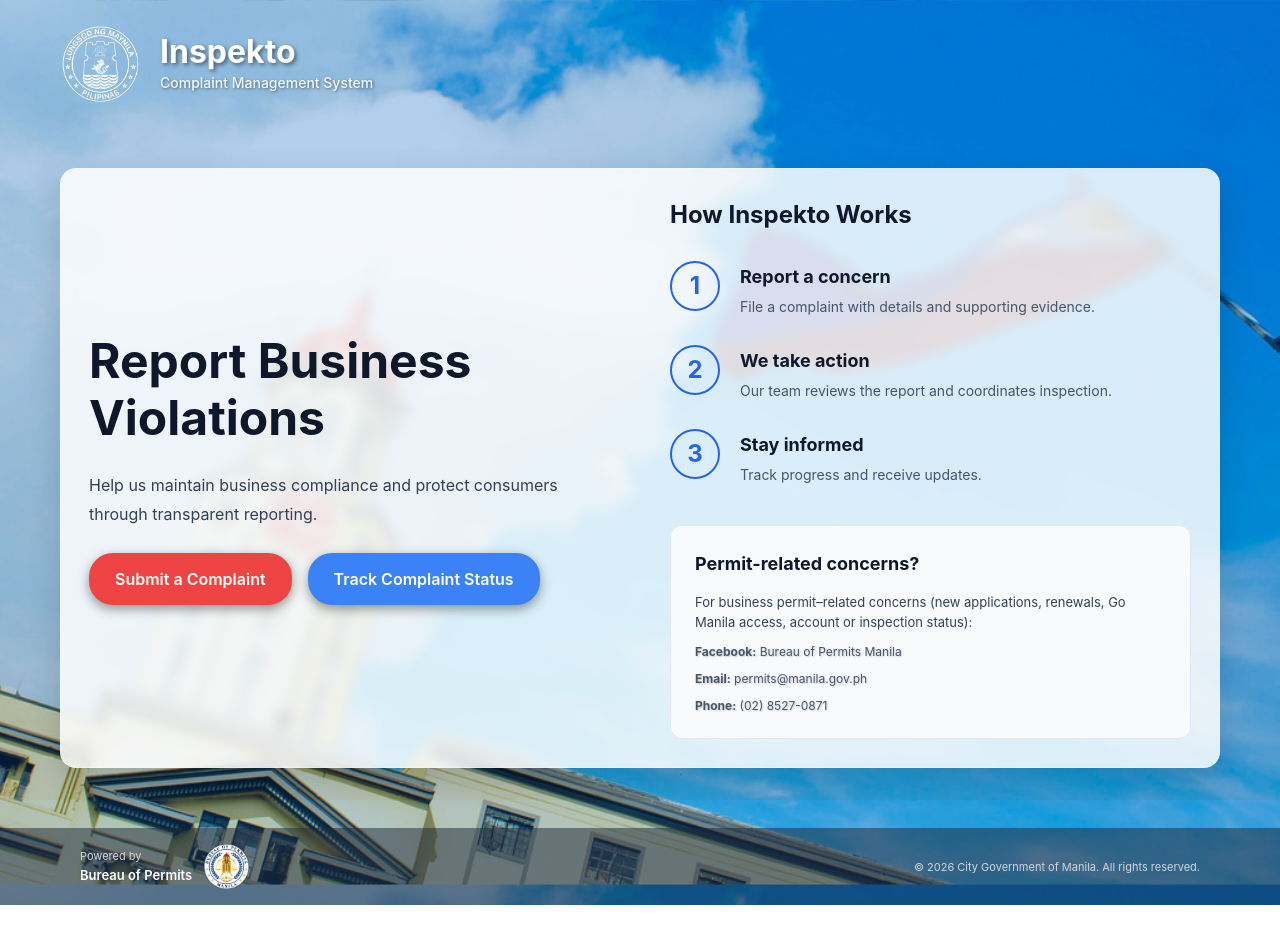
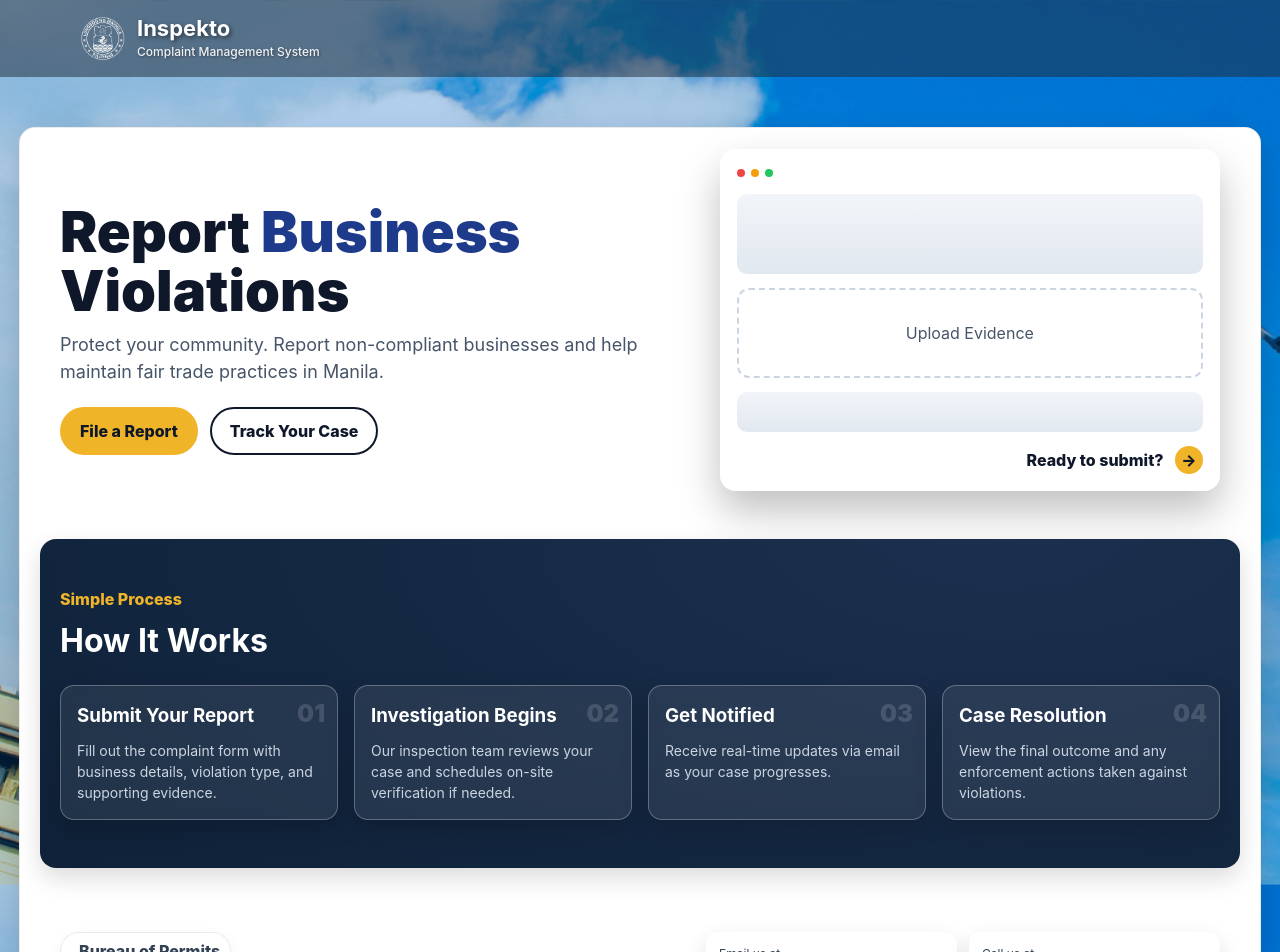
Before and after one commit to yvesjmnz/Inspektov1.1, a React (Vite) app: page / in a window 1280 px wide. Shown: the top 952 px of the page. Before the commit the page ends 905 px from the top, so only its background shows below. Built offline with nearby package versions, Linux system fonts and the light colour scheme.

Commit message:
fixing ui again

```diff
--- a/src/App.css
+++ b/src/App.css
@@ -18,6 +18,169 @@ body {
   display: flex;
   flex-direction: column;
   min-height: 100vh;
+}
+
+/* New landing UI styles */
+.home-standalone {
+  background: transparent;
+  position: relative; /* allow background container pseudo-element */
+}
+
+/* Translucent white container behind the whole main content */
+.home-standalone::before {
+  content: "";
+  position: absolute;
+  left: 50%;
+  transform: translateX(-50%);
+  top: 50px;          /* below the header */
+  bottom: 50px;       /* above the footer to match top gap */
+  width: min(1260px, calc(100% - 40px));
+  background: #ffffff;                /* solid white */
+  border: 1px solid rgba(0, 0, 0, 0.08); /* subtle neutral border */
+  border-radius: 16px;
+  box-shadow: 0 12px 30px rgba(0, 0, 0, 0.16);
+  z-index: 0;
+  pointer-events: none; /* keep content interactive */
+}
+
+/* Ensure sections render above the glass container */
+.home-standalone > section {
+  position: relative;
+  z-index: 1;
+}
+
+.hero-wrap {
+  max-width: 1200px;
+  margin: 0 auto;
+  padding: 72px 20px 48px;
+}
+
+.hero-grid {
+  display: grid;
+  grid-template-columns: 1.1fr 0.9fr;
+  gap: 48px;
+  align-items: center;
+}
+
+
+.hero-col { min-width: 0; }
+
+.hero-eyebrow {
+  display: inline-flex;
+  align-items: center;
+  gap: 8px;
+  font-weight: 700;
+  color: #6b7280;
+  background: #fff;
+  border: 1px solid rgba(15,23,42,0.08);
+  padding: 6px 10px;
+  border-radius: 9999px;
+  box-shadow: 0 6px 18px rgba(0,0,0,0.05);
+}
+.hero-eyebrow .dot { width: 8px; height: 8px; border-radius: 50%; background: #F0B429; display: inline-block; }
+
+.hero-title {
+  margin: 18px 0 10px;
+  font-size: 56px;
+  line-height: 1.05;
+  font-weight: 900;
+  color: #0f172a;
+  text-shadow: none;
+}
+.hero-title .accent { color: #1E3A8A; }
+
+.hero-sub {
+  margin: 0 0 22px;
+  color: #475569;
+  font-size: 18px;
+  text-shadow: none;
+}
+
+.hero-actions { display: flex; gap: 12px; flex-wrap: wrap; }
+.pill-btn {
+  display: inline-flex;
+  align-items: center;
+  justify-content: center;
+  height: 48px;
+  padding: 0 18px;
+  border-radius: 9999px;
+  font-weight: 800;
+  text-decoration: none;
+  border: 2px solid transparent;
+  cursor: pointer;
+}
+.pill-primary { background: #F0B429; color: #0f172a; }
+.pill-primary:hover { background: #DAA21D; }
+.pill-outline { background: transparent; color: #0f172a; border-color: #0f172a; }
+.pill-outline:hover { background: rgba(15,23,42,0.06); }
+
+.metrics { display: grid; grid-template-columns: repeat(3, minmax(0,1fr)); gap: 18px; margin-top: 24px; }
+.metric { padding-top: 18px; border-top: 1px solid rgba(15,23,42,0.08); }
+.metric-val { font-weight: 900; font-size: 22px; color: #ffffff; text-shadow: 0 1px 6px rgba(0,0,0,0.35); }
+.metric-label { color: rgba(255,255,255,0.85); font-size: 13px; text-shadow: 0 1px 6px rgba(0,0,0,0.35); }
+
+.mock-card {
+  background: #fff;
+  border: 1px solid rgba(15,23,42,0.08);
+  border-radius: 16px;
+  box-shadow: 0 12px 30px rgba(0,0,0,0.12);
+  padding: 16px;
+  width: 520px;
+  max-width: 100%;
+}
+.mock-top { height: 14px; display: flex; align-items: center; gap: 6px; }
+.b { width: 8px; height: 8px; border-radius: 50%; display: inline-block; }
+.b1 { background: #ef4444; } .b2 { background: #f59e0b; } .b3 { background: #22c55e; }
+.mock-lines { height: 80px; background: linear-gradient(180deg, #f1f5f9, #e2e8f0); border-radius: 10px; margin: 14px 0; }
+.mock-lines.small { height: 40px; }
+.mock-upload { border: 2px dashed #cbd5e1; border-radius: 12px; color: #475569; display: flex; align-items: center; justify-content: center; height: 90px; background: #fff; }
+.mock-cta { margin-top: 12px; color: #0f172a; font-weight: 800; text-align: right; }
+.mock-go { display: inline-flex; width: 28px; height: 28px; border-radius: 50%; align-items: center; justify-content: center; background: #F0B429; color: #0f172a; margin-left: 8px; }
+
+.band-dark { position: relative; background: transparent; padding: 48px 0; }
+.band-dark::before {
+  content: "";
+  position: absolute;
+  top: 0;
+  bottom: 0;
+  left: 50%;
+  transform: translateX(-50%);
+  width: min(1200px, calc(100% - 80px)); /* aligns with inner container inside white box */
+  background: radial-gradient(1200px 500px at 80% 0%, #1c2f4e, #0f2239);
+  border-radius: 16px;
+  box-shadow: 0 10px 24px rgba(0,0,0,0.14);
+  z-index: 0;
+}
+/* ensure content stays above the blue panel */
+.band-dark .band-wrap { position: relative; z-index: 1; }
+.band-wrap { max-width: 1200px; margin: 0 auto; padding: 0 20px; }
+.band-header .label { color: #F0B429; font-weight: 800; margin-bottom: 6px; }
+.band-header h2 { color: #fff; font-size: 32px; margin: 0 0 20px; }
+.step-cards { display: grid; grid-template-columns: repeat(4, minmax(0,1fr)); gap: 16px; }
+.step-card { background: rgba(255,255,255,0.06); border: 1px solid rgba(255,255,255,0.12); border-radius: 14px; padding: 16px; color: #e2e8f0; position: relative; }
+.step-num { position: absolute; top: 10px; right: 12px; color: rgba(255,255,255,0.14); font-weight: 900; font-size: 24px; }
+.step-card h3 { margin: 0 0 10px; color: #fff; }
+.step-card p { margin: 0; font-size: 14px; color: #cbd5e1; }
+
+.band-light { background: transparent; padding: 64px 0; }
+.grid-2 { display: grid; grid-template-columns: 1.1fr 0.9fr; gap: 18px; }
+.permit-left h2 { margin: 10px 0; font-size: 28px; color: #0f172a; text-shadow: none; }
+.permit-left p { color: #475569; text-shadow: none; }
+.chip { display: inline-flex; align-items: center; gap: 8px; background: rgba(255,255,255,0.85); border: 1px solid rgba(0,0,0,0.08); padding: 6px 10px; border-radius: 9999px; font-weight: 800; color: #334155; box-shadow: 0 6px 18px rgba(0,0,0,0.05); }
+.text-link { color: #0f172a; font-weight: 800; text-decoration: none; text-shadow: none; }
+.text-link:hover { text-decoration: underline; }
+
+.mini-cards { display: grid; grid-template-columns: repeat(2, minmax(0,1fr)); gap: 12px; margin-bottom: 12px; }
+.mini-card { background: rgba(255,255,255,0.85); border: 1px solid rgba(255,255,255,0.28); border-radius: 12px; padding: 12px; box-shadow: 0 8px 22px rgba(0,0,0,0.12); backdrop-filter: blur(6px); }
+.mini-title { color: #334155; font-size: 12px; }
+.mini-val { color: #0f172a; font-weight: 800; }
+.hours-card { background: #0f2239; color: #fff; border-radius: 12px; padding: 16px; box-shadow: 0 12px 26px rgba(0,0,0,0.15); }
+.hours-card .mini-title { color: #cbd5e1; }
+.hours-card .mini-val.strong { font-size: 16px; }
+
+@media (max-width: 900px) {
+  .hero-grid, .grid-2 { grid-template-columns: 1fr; }
+  .hero-title { font-size: 40px; }
 }
 
 .main-content {
@@ -318,3 +481,50 @@ body {
     gap: 24px;
   }
 }
+
+/* UI polish overrides: glass, motion, readability over photo */
+.hero-wrap { position: relative; }
+.hero-wrap::before {
+  content: "";
+  position: absolute;
+  inset: 0;
+  background: none; /* removed gray transparency overlay */
+  pointer-events: none;
+  z-index: 0;
+}
+.hero-grid { position: relative; z-index: 1; }
+
+/* Buttons micro-interactions and focus */
+.pill-btn { transition: transform .15s ease, box-shadow .2s ease, background-color .2s ease, color .2s ease; }
+.pill-btn:active { transform: translateY(1px) scale(0.99); }
+.pill-btn:focus-visible { outline: none; box-shadow: 0 0 0 3px rgba(255,255,255,0.5), 0 8px 20px rgba(0,0,0,0.25); }
+
+/* Glass cards */
+.mock-card { background: rgba(255,255,255,0.85); border: 1px solid rgba(255,255,255,0.28); backdrop-filter: blur(6px); box-shadow: 0 20px 40px rgba(0,0,0,0.25); transition: transform .2s ease, box-shadow .2s ease; }
+.mock-card:hover { transform: translateY(-2px); box-shadow: 0 26px 60px rgba(0,0,0,0.3); }
+
+.step-card { backdrop-filter: blur(6px); transition: transform .2s ease, box-shadow .2s ease, background .2s ease; background: rgba(255,255,255,0.08); border-color: rgba(255,255,255,0.28); box-shadow: 0 10px 24px rgba(0,0,0,0.18); }
+.step-card:hover { transform: translateY(-3px); background: rgba(255,255,255,0.12); box-shadow: 0 16px 36px rgba(0,0,0,0.26); }
+
+.mini-card { transition: transform .2s ease, box-shadow .2s ease; }
+.mini-card:hover { transform: translateY(-2px); box-shadow: 0 14px 30px rgba(0,0,0,0.22); }
+
+.hours-card { background: rgba(15,34,57,0.85); border: 1px solid rgba(255,255,255,0.15); backdrop-filter: blur(6px); transition: transform .2s ease, box-shadow .2s ease; }
+.hours-card:hover { transform: translateY(-2px); box-shadow: 0 16px 36px rgba(0,0,0,0.26); }
+
+/* Readability tweaks */
+.metrics .metric { border-top-color: rgba(255,255,255,0.24); }
+.text-link:focus-visible { outline: none; box-shadow: 0 0 0 3px rgba(255,255,255,0.5); border-radius: 6px; }
+
+/* Entrance animations */
+@keyframes fadeUp { from { opacity: 0; transform: translateY(10px); } to { opacity: 1; transform: translateY(0); } }
+.hero-col, .mock-card, .step-card, .mini-card, .hours-card { animation: fadeUp .5s ease both; }
+.hero-col:nth-child(1) { animation-delay: .05s; }
+.hero-col:nth-child(2) { animation-delay: .15s; }
+.step-card:nth-child(1) { animation-delay: .1s; }
+.step-card:nth-child(2) { animation-delay: .18s; }
+.step-card:nth-child(3) { animation-delay: .26s; }
+.step-card:nth-child(4) { animation-delay: .34s; }
+.mini-card:nth-child(1) { animation-delay: .12s; }
+.mini-card:nth-child(2) { animation-delay: .2s; }
+.hours-card { animation-delay: .28s; }
--- a/src/App.jsx
+++ b/src/App.jsx
@@ -100,69 +100,89 @@ function HomePage({ onOpenVerificationModal }) {
   return (
     <div className="home-container">
       <Header />
-      <main className="main-content">
-        <div className="dash-card" style={{ maxWidth: 1300, width: '100%', background: 'rgba(255,255,255,0.85)', borderRadius: 16, padding: 28, border: '1px solid rgba(255,255,255,0.2)', boxShadow: '0 12px 34px rgba(0,0,0,0.14)', backdropFilter: 'blur(6px)' }}>
-          <section className="hero-section">
-            <div className="hero-left">
-              <h2 style={{ color: '#0f172a', textShadow: 'none' }}>Report Business Violations</h2>
-              <p style={{ color: '#334155', textShadow: 'none' }}>Help us maintain business compliance and protect consumers through transparent reporting.</p>
-              <div className="hero-buttons">
-                <button
-                  onClick={handleSubmitComplaint}
-                  className="btn btn-red"
-                >
-                  Submit a Complaint
-                </button>
-                <a href="/track-complaint" className="btn btn-blue">
-                  Track Complaint Status
-                </a>
+      <main className="home-standalone">
+        <section className="hero-wrap">
+          <div className="hero-grid">
+            <div className="hero-col">
+              <h1 className="hero-title">Report <span className="accent">Business</span> Violations</h1>
+              <p className="hero-sub">Protect your community. Report non-compliant businesses and help maintain fair trade practices in Manila.</p>
+              <div className="hero-actions">
+                <button onClick={handleSubmitComplaint} className="pill-btn pill-primary">File a Report</button>
+                <a href="/track-complaint" className="pill-btn pill-outline">Track Your Case</a>
               </div>
             </div>
+            <div className="hero-col">
+              <div className="mock-card">
+                <div className="mock-top">
+                  <span className="b b1"></span><span className="b b2"></span><span className="b b3"></span>
+                </div>
+                <div className="mock-lines"></div>
+                <div className="mock-upload">Upload Evidence</div>
+                <div className="mock-lines small"></div>
+                <div className="mock-cta">Ready to submit? <span className="mock-go">→</span></div>
+              </div>
+            </div>
+          </div>
+        </section>
 
-            <div className="hero-right">
-              <div className="right-column-left">
-                <h3 className="process-title" style={{ color: '#0f172a', textShadow: 'none' }}>How Inspekto Works</h3>
-                <div className="steps-list">
-                  <div className="step-item">
-                    <div className="step-circle" style={{ borderColor: '#2563eb', color: '#2563eb' }}>1</div>
-                    <div className="step-content">
-                      <h4 className="step-title" style={{ color: '#0f172a', textShadow: 'none' }}>Report a concern</h4>
-                      <p className="step-description" style={{ color: '#475569', textShadow: 'none' }}>File a complaint with details and supporting evidence.</p>
-                    </div>
-                  </div>
-                  <div className="step-item">
-                    <div className="step-circle" style={{ borderColor: '#2563eb', color: '#2563eb' }}>2</div>
-                    <div className="step-content">
-                      <h4 className="step-title" style={{ color: '#0f172a', textShadow: 'none' }}>We take action</h4>
-                      <p className="step-description" style={{ color: '#475569', textShadow: 'none' }}>Our team reviews the report and coordinates inspection.</p>
-                    </div>
-                  </div>
-                  <div className="step-item">
-                    <div className="step-circle" style={{ borderColor: '#2563eb', color: '#2563eb' }}>3</div>
-                    <div className="step-content">
-                      <h4 className="step-title" style={{ color: '#0f172a', textShadow: 'none' }}>Stay informed</h4>
-                      <p className="step-description" style={{ color: '#475569', textShadow: 'none' }}>Track progress and receive updates.</p>
-                    </div>
-                  </div>
+        <section className="band-dark">
+          <div className="band-wrap">
+            <div className="band-header">
+              <div className="label">Simple Process</div>
+              <h2>How It Works</h2>
+            </div>
+            <div className="step-cards">
+              <div className="step-card">
+                <div className="step-num">01</div>
+                <h3>Submit Your Report</h3>
+                <p>Fill out the complaint form with business details, violation type, and supporting evidence.</p>
+              </div>
+              <div className="step-card">
+                <div className="step-num">02</div>
+                <h3>Investigation Begins</h3>
+                <p>Our inspection team reviews your case and schedules on-site verification if needed.</p>
+              </div>
+              <div className="step-card">
+                <div className="step-num">03</div>
+                <h3>Get Notified</h3>
+                <p>Receive real-time updates via email as your case progresses.</p>
+              </div>
+              <div className="step-card">
+                <div className="step-num">04</div>
+                <h3>Case Resolution</h3>
+                <p>View the final outcome and any enforcement actions taken against violations.</p>
+              </div>
+            </div>
+          </div>
+        </section>
+
+        <section className="band-light">
+          <div className="band-wrap grid-2">
+            <div className="permit-left">
+              <div className="chip"><span className="dot"></span> Bureau of Permits</div>
+              <h2>Have permit-related concerns?</h2>
+              <p>For business permit applications, renewals, Go Manila access, account status, or inspection scheduling — contact the Bureau of Permits directly.</p>
+              <a className="text-link" href="#">Visit Bureau of Permits →</a>
+            </div>
+            <div className="permit-right">
+              <div className="mini-cards">
+                <div className="mini-card">
+                  <div className="mini-title">Email us at</div>
+                  <div className="mini-val">permits@manila.gov.ph</div>
+                </div>
+                <div className="mini-card">
+                  <div className="mini-title">Call us at</div>
+                  <div className="mini-val">(02) 8527-0871</div>
                 </div>
               </div>
-
-              <div className="right-column-right">
-                <div className="support-card" style={{ background: '#f8fafc', border: '1px solid #e2e8f0' }}>
-                  <h3 className="support-heading" style={{ color: '#0f172a', textShadow: 'none' }}>Permit-related concerns?</h3>
-                  <div className="support-section">
-                    <p className="support-intro" style={{ color: '#334155', textShadow: 'none' }}>For business permit–related concerns (new applications, renewals, Go Manila access, account or inspection status):</p>
-                    <div className="support-content">
-                      <p style={{ color: '#475569' }}><strong>Facebook:</strong> Bureau of Permits Manila</p>
-                      <p style={{ color: '#475569' }}><strong>Email:</strong> permits@manila.gov.ph</p>
-                      <p style={{ color: '#475569' }}><strong>Phone:</strong> (02) 8527-0871</p>
-                    </div>
-                  </div>
-                </div>
+              <div className="hours-card">
+                <div className="mini-title">Office Hours</div>
+                <div className="mini-val strong">Monday – Friday, 8:00 AM – 5:00 PM</div>
+                <div className="mini-sub">Except holidays</div>
               </div>
             </div>
-          </section>
-        </div>
+          </div>
+        </section>
       </main>
 
       <Footer />
--- a/src/components/Header.css
+++ b/src/components/Header.css
@@ -1,26 +1,29 @@
 .header {
-  background: transparent;
+  background: rgba(31, 41, 55, 0.5);
   color: white;
-  padding: 24px 20px;
+  padding: 16px 0;
   box-shadow: none;
 }
 
 .header-content {
   max-width: 1200px;
   margin: 0 auto;
-  padding: 0 20px;
+  padding: 0 40px;
+  display: flex;
+  align-items: center;
+  justify-content: space-between;
 }
 
 .logo-section {
   display: flex;
   align-items: center;
-  gap: 20px;
+  gap: 12px;
   justify-content: flex-start;
 }
 
 .logo-image {
-  width: 80px;
-  height: 80px;
+  width: 45px;
+  height: 45px;
   border-radius: 8px;
   object-fit: cover;
   flex-shrink: 0;
@@ -34,7 +37,7 @@
 }
 
 .logo {
-  font-size: 32px;
+  font-size: 22px;
   font-weight: 700;
   margin: 0;
   line-height: 1;
@@ -42,7 +45,7 @@
 }
 
 .tagline {
-  font-size: 14px;
+  font-size: 12px;
   opacity: 0.9;
   margin: 0;
   font-weight: 500;
@@ -51,22 +54,22 @@
 
 @media (max-width: 768px) {
   .logo-image {
-    width: 50px;
-    height: 50px;
+    width: 40px;
+    height: 40px;
   }
 
   .logo {
-    font-size: 28px;
+    font-size: 20px;
   }
 
   .tagline {
-    font-size: 13px;
+    font-size: 12px;
   }
 }
 
 @media (max-width: 480px) {
   .header {
-    padding: 16px 20px;
+    padding: 12px 0;
   }
 
   .logo-section {
@@ -74,15 +77,15 @@
   }
 
   .logo-image {
-    width: 45px;
-    height: 45px;
+    width: 36px;
+    height: 36px;
   }
 
   .logo {
-    font-size: 24px;
+    font-size: 18px;
   }
 
   .tagline {
-    font-size: 12px;
+    font-size: 11px;
   }
 }
```
